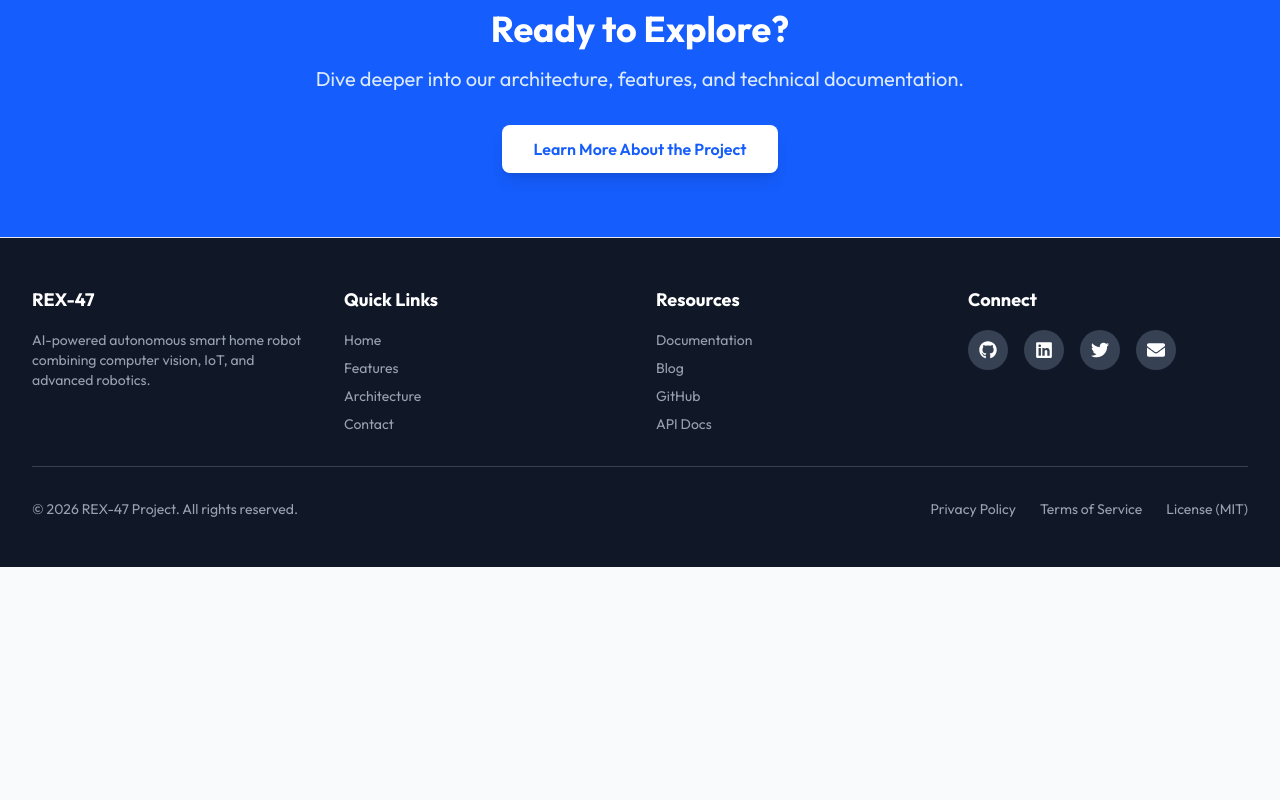
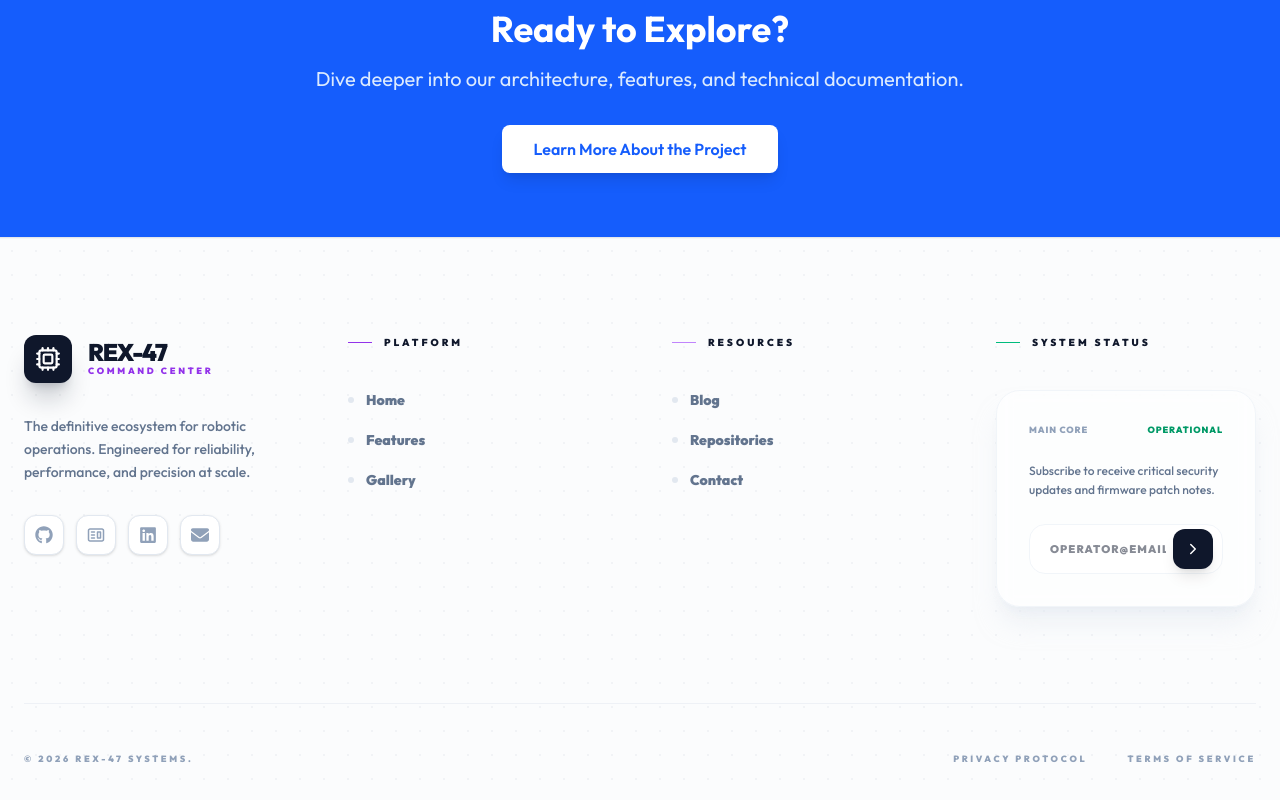
Before and after one commit to thathsarabandara/03-rex-web-dashbaord, a React (Vite) app: page / in a window 1280 px wide. Shown: the part 1953-2753 px from the top of the page. Before the commit the page ends 2520 px from the top, so only its background shows below. Built offline with nearby package versions, Linux system fonts and the light colour scheme; no server answers.

Commit message:
refactor: modernize UI components, icons, and styling across all application pages and components.

```diff
--- a/src/components/Footer.jsx
+++ b/src/components/Footer.jsx
@@ -1,59 +1,68 @@
-import { FaEnvelope, FaGithub, FaLinkedin, FaTwitter } from 'react-icons/fa';
-import { GiTBrick } from 'react-icons/gi';
-import { useSelector } from 'react-redux';
+import { FaGithub, FaLinkedin, FaEnvelope } from 'react-icons/fa6';
+import { ChevronRight, Cpu } from 'lucide-react';
+import { Link } from 'react-router-dom';
+import { CgWebsite } from 'react-icons/cg';
 
 export default function Footer() {
   const currentYear = new Date().getFullYear();
-  const { isAuthenticated, user } = useSelector((state) => state.auth);
-
-  const quicklinks = [
-    { name: 'Home', url: '/' },
-    { name: 'Features', url: '/features' },
-    { name: 'Architecture', url: '/architecture' },
-    { name: 'Contact', url: '/contact' },
-  ];
-
-  const resources = [
-    { name: 'Documentation', url: '/documentation' },
-    { name: 'Blog', url: '/blog' },
-    { name: 'GitHub', url: 'https://github.com/thathsarabandara' },
-    { name: 'API Docs', url: '/api-docs' },
-  ];
-
-  const socialLinks = [
-    { icon: <FaGithub />, label: 'GitHub', url: 'https://github.com/thathsarabandara' },
-    { icon: <FaLinkedin />, label: 'LinkedIn', url: 'https://www.linkedin.com/in/thathsara-bandara-b403582a7' },
-    { icon: <FaTwitter />, label: 'Twitter', url: 'https://x.com/Thathsara2002' },
-    { icon: <FaEnvelope />, label: 'Email', url: 'mailto:thathsaraarumapperuma.com' },
-  ];
 
   return (
-    isAuthenticated ? (
-      <footer className="bg-white-900 text-black py-4 px-6 flex justify-between items-center text-sm">
-        <p>&copy; {currentYear} REX-47 Project. All rights reserved.</p>
-        <p className="mt-2 text-black">Logged in as: {user?.name} ({user?.email})</p>
-      </footer>
-    ) : (
-      <footer className="bg-gray-900 text-white py-12 px-4 sm:px-6 lg:px-8">
-        <div className="max-w-7xl mx-auto">
-          <div className="grid grid-cols-1 md:grid-cols-4 gap-8 mb-8">
-            {/* About */}
-          <div>
-            <h3 className="text-lg font-bold mb-4">REX-47</h3>
-            <p className="text-gray-400 text-sm">
-              AI-powered autonomous smart home robot combining computer vision, IoT, and advanced robotics.
+    <footer className="bg-slate-50/50 border-t border-slate-100 transition-all duration-500 pt-24 pb-12 relative overflow-hidden">
+      {/* Background Pattern */}
+      <div className="absolute inset-0 pattern-dots opacity-[0.1] pointer-events-none"></div>
+
+      <div className="max-w-7xl mx-auto px-6 relative z-10">
+        <div className="grid grid-cols-1 md:grid-cols-2 lg:grid-cols-4 gap-16 mb-24">
+          {/* About */}
+          <div className="space-y-8">
+            <Link to="/" className="flex items-center gap-4 group">
+              <div className="w-12 h-12 bg-slate-900 text-white rounded-xl flex items-center justify-center shadow-xl shadow-slate-900/20 group-hover:rotate-6 group-hover:bg-brand-accent transition-all duration-500">
+                <Cpu size={26} />
+              </div>
+              <div className="flex flex-col">
+                <span className="font-black text-2xl tracking-tighter leading-none text-slate-900">REX-47</span>
+                <span className="text-[9px] font-black text-brand-accent tracking-[0.3em] uppercase">Command Center</span>
+              </div>
+            </Link>
+            <p className="text-slate-500 text-sm font-medium leading-relaxed max-w-xs">
+              The definitive ecosystem for robotic operations. Engineered for reliability, performance, and precision at scale.
             </p>
+            <div className="flex gap-3">
+              {[
+                { icon: FaGithub, href: '#', label: 'GitHub' },
+                { icon: CgWebsite, href: '#', label: 'Portfolio' },
+                { icon: FaLinkedin, href: '#', label: 'LinkedIn' },
+                { icon: FaEnvelope, href: '#', label: 'Email' }
+              ].map((social) => (
+                <a
+                  key={social.label}
+                  href={social.href}
+                  className="w-10 h-10 flex items-center justify-center bg-white border border-slate-200 text-slate-400 hover:text-white hover:bg-brand-accent hover:border-brand-accent rounded-xl transition-all duration-300 shadow-sm"
+                  aria-label={social.label}
+                >
+                  <social.icon size={18} />
+                </a>
+              ))}
+            </div>
           </div>
 
-          {/* Quick Links */}
+          {/* Core Modules */}
           <div>
-            <h3 className="text-lg font-bold mb-4">Quick Links</h3>
-            <ul className="space-y-2 text-sm">
-              {quicklinks.map((link, idx) => (
-                <li key={idx}>
-                  <a href={link.url} className="text-gray-400 hover:text-white transition duration-300">
-                    {link.name}
-                  </a>
+            <h4 className="text-[10px] font-black uppercase tracking-[0.3em] text-slate-900 mb-10 flex items-center gap-3">
+               <div className="w-6 h-[1px] bg-brand-accent"></div>
+               Platform
+            </h4>
+            <ul className="space-y-5">
+              {[
+                { label: 'Home', href: '/' },
+                { label: 'Features', href: '/features' },
+                { label: 'Gallery', href: '/gallery' }
+              ].map((link) => (
+                <li key={link.label}>
+                  <Link to={link.href} className="text-sm font-black text-slate-500 hover:text-brand-accent flex items-center gap-3 group transition-all">
+                    <div className="w-1.5 h-1.5 rounded-full bg-slate-200 group-hover:bg-brand-accent group-hover:scale-125 transition-all"></div>
+                    {link.label}
+                  </Link>
                 </li>
               ))}
             </ul>
@@ -61,56 +70,69 @@ export default function Footer() {
 
           {/* Resources */}
           <div>
-            <h3 className="text-lg font-bold mb-4">Resources</h3>
-            <ul className="space-y-2 text-sm">
-              {resources.map((link, idx) => (
-                <li key={idx}>
-                  <a href={link.url} className="text-gray-400 hover:text-white transition duration-300">
-                    {link.name}
-                  </a>
+            <h4 className="text-[10px] font-black uppercase tracking-[0.3em] text-slate-900 mb-10 flex items-center gap-3">
+               <div className="w-6 h-[1px] bg-brand-secondary"></div>
+               Resources
+            </h4>
+            <ul className="space-y-5">
+              {[
+                { label: 'Blog', href: '/blog' },
+                { label: 'Repositories', href: '/repositories' },
+                { label: 'Contact', href: '/contact' }
+              ].map((link) => (
+                <li key={link.label}>
+                  <Link to={link.href} className="text-sm font-black text-slate-500 hover:text-brand-secondary flex items-center gap-3 group transition-all">
+                    <div className="w-1.5 h-1.5 rounded-full bg-slate-200 group-hover:bg-brand-secondary group-hover:scale-125 transition-all"></div>
+                    {link.label}
+                  </Link>
                 </li>
               ))}
             </ul>
           </div>
 
-          {/* Social */}
-          <div>
-            <h3 className="text-lg font-bold mb-4">Connect</h3>
-            <div className="flex gap-4">
-              {socialLinks.map((social, idx) => (
-                <a
-                  key={idx}
-                  href={social.url}
-                  className="w-10 h-10 bg-gray-700 rounded-full flex items-center justify-center text-lg hover:bg-blue-600 transition duration-300"
-                  title={social.label}
-                >
-                  {social.icon}
-                </a>
-              ))}
+          {/* Newsletter / CTA */}
+          <div className="space-y-8">
+            <h4 className="text-[10px] font-black uppercase tracking-[0.3em] text-slate-900 mb-10 flex items-center gap-3">
+               <div className="w-6 h-[1px] bg-emerald-500"></div>
+               System Status
+            </h4>
+            <div className="p-8 bg-white/60 backdrop-blur-sm rounded-3xl border border-slate-100 shadow-xl shadow-slate-200/50 space-y-6 relative overflow-hidden group">
+              <div className="absolute inset-0 bg-emerald-500/5 -translate-x-full group-hover:translate-x-0 transition-transform duration-500"></div>
+              <div className="flex items-center justify-between relative z-10">
+                <span className="text-[9px] font-black uppercase tracking-widest text-slate-400">Main Core</span>
+                <span className="flex items-center gap-2 text-[9px] font-black uppercase tracking-widest text-emerald-600">
+                  <div className="w-1.5 h-1.5 bg-emerald-500 rounded-full animate-ping" />
+                  Operational
+                </span>
+              </div>
+              <p className="text-xs text-slate-500 font-medium leading-relaxed relative z-10">
+                Subscribe to receive critical security updates and firmware patch notes.
+              </p>
+              <div className="relative z-10">
+                <input
+                  type="email"
+                  placeholder="operator@email.io"
+                  className="w-full pl-5 pr-14 py-4 bg-white border border-slate-100 rounded-2xl text-[11px] font-black uppercase tracking-widest outline-none focus:ring-4 focus:ring-brand-accent/5 focus:border-brand-accent transition-all"
+                />
+                <button className="absolute right-2.5 top-1/2 -translate-y-1/2 w-10 h-10 bg-slate-900 text-white rounded-xl flex items-center justify-center hover:bg-brand-accent transition-all shadow-lg">
+                  <ChevronRight size={18} />
+                </button>
+              </div>
             </div>
           </div>
         </div>
 
-        {/* Divider */}
-        <div className="border-t border-gray-700 my-8"></div>
-
-        {/* Bottom */}
-        <div className="flex flex-col sm:flex-row justify-between items-center text-sm text-gray-400">
-          <p>&copy; {currentYear} REX-47 Project. All rights reserved.</p>
-          <div className="flex gap-6 mt-4 sm:mt-0">
-            <a href="#" className="hover:text-white transition duration-300">
-              Privacy Policy
-            </a>
-            <a href="#" className="hover:text-white transition duration-300">
-              Terms of Service
-            </a>
-            <a href="#" className="hover:text-white transition duration-300">
-              License (MIT)
-            </a>
+        {/* Bottom Bar */}
+        <div className="pt-12 border-t border-slate-200/50 flex flex-col md:flex-row justify-between items-center gap-8">
+          <p className="text-[9px] font-black uppercase tracking-[0.3em] text-slate-400">
+            &copy; {currentYear} REX-47 SYSTEMS.
+          </p>
+          <div className="flex gap-10">
+            <a href="#" className="text-[9px] font-black uppercase tracking-[0.3em] text-slate-400 hover:text-brand-accent transition-colors">Privacy Protocol</a>
+            <a href="#" className="text-[9px] font-black uppercase tracking-[0.3em] text-slate-400 hover:text-brand-accent transition-colors">Terms of Service</a>
           </div>
         </div>
       </div>
     </footer>
-    )
   );
 }
```
